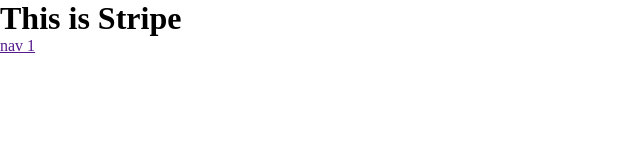
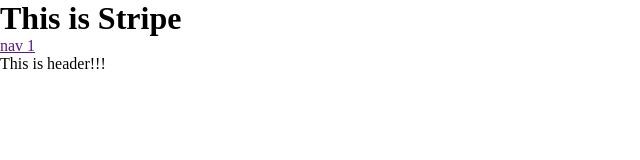
Before and after one commit to Makhare01/10x-stripe-landing, a plain HTML site: page index.html in a window 1280 px wide. Shown: the whole page, without its empty margins (0-640 px from the left). Drawn offline with Linux system fonts and the light colour scheme.

Commit message:
feat: add header (#3)

```diff
--- a/index.html
+++ b/index.html
@@ -13,6 +13,7 @@
       <nav>
         <a href="">nav 1</a>
       </nav>
+      <p>This is header!!!</p>
     </header>
   </body>
 </html>
```
